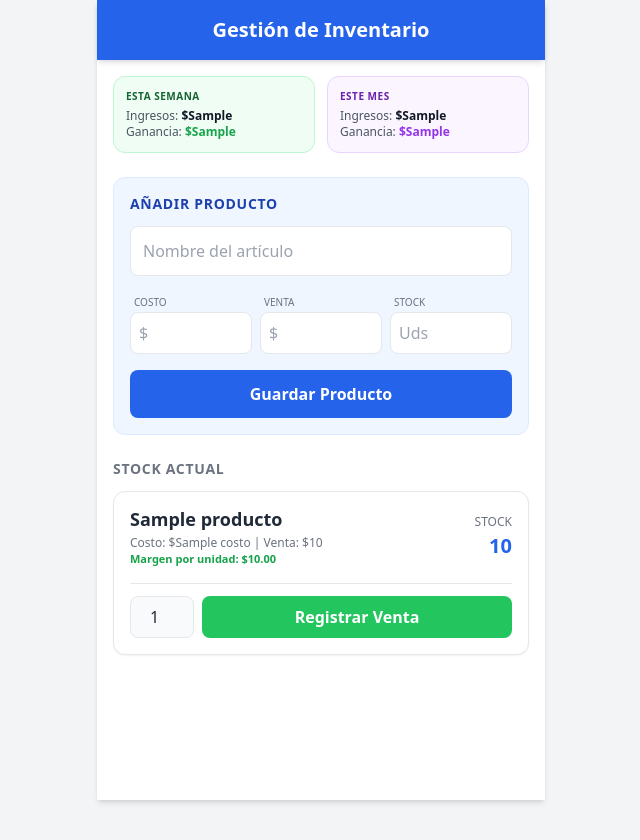
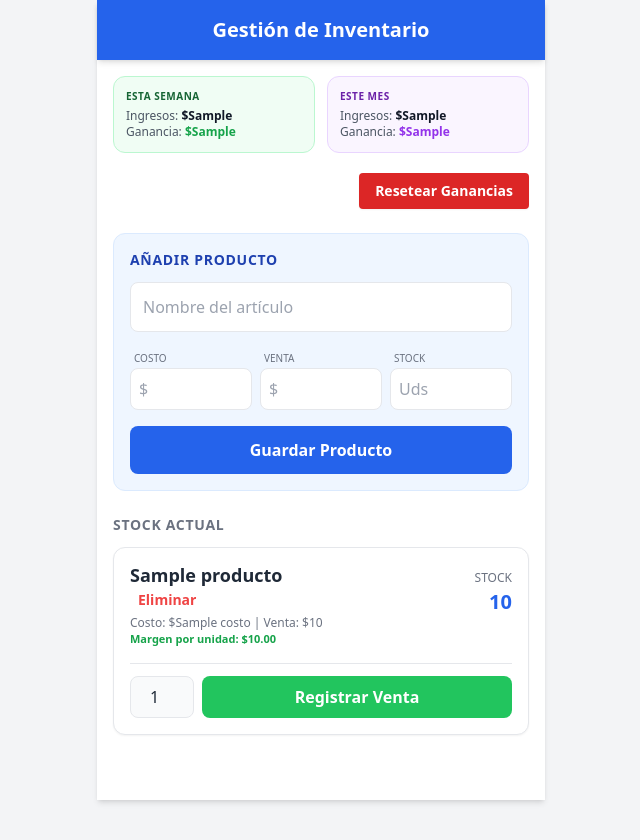
Before and after one commit to candelaluque/app_stock, a FastAPI app: template app/templates/index.html in a window 1280 px wide. Shown: the whole page, without its empty margins (319-959 px from the left). Run offline with FastAPI, Linux system fonts and the light colour scheme; the template is opened without the code that fills it: most values are stand-ins (such as "Sample title", 1, 10 or a date in 2020); parts of the project's set-up code (start-up, migrations or seed data) failed here and were passed over; some libraries are stand-ins or nearby versions.

Commit message:
eliminar productos

```diff
--- a/app/main.py
+++ b/app/main.py
@@ -98,3 +98,23 @@ def vender_producto(
         db.commit()
 
     return RedirectResponse(url="/", status_code=303)
+@app.post("/eliminar_producto")
+def eliminar_producto(
+    producto_id: int = Form(...),
+    db: Session = Depends(get_db),
+    usuario: str = Depends(verificar_usuario)
+):
+    producto = db.query(models.Producto).filter(models.Producto.id == producto_id).first()
+    if producto:
+        db.delete(producto)
+        db.commit()
+    return RedirectResponse(url="/", status_code=303)
+
+@app.post("/resetear_ventas")
+def resetear_ventas(
+    db: Session = Depends(get_db),
+    usuario: str = Depends(verificar_usuario)
+):
+    db.query(models.Venta).delete()
+    db.commit()
+    return RedirectResponse(url="/", status_code=303)
--- a/app/templates/index.html
+++ b/app/templates/index.html
@@ -25,10 +25,20 @@
         <p class="text-xs text-gray-600 mt-1">Ingresos: <span class="font-bold text-gray-900">${{ ventas_semana }}</span></p>
         <p class="text-xs text-gray-600">Ganancia: <span class="font-bold text-green-600">${{ ganancia_semana }}</span></p>
     </div>
+
+    <!-- Tarjeta Este Mes -->
     <div class="p-3 bg-purple-50 rounded-xl border border-purple-200">
         <h3 class="text-[10px] font-bold text-purple-800 uppercase tracking-wider">Este Mes</h3>
         <p class="text-xs text-gray-600 mt-1">Ingresos: <span class="font-bold text-gray-900">${{ ventas_mes }}</span></p>
         <p class="text-xs text-gray-600">Ganancia: <span class="font-bold text-purple-600">${{ ganancia_mes }}</span></p>
+    </div>
+
+    <div class="col-span-2 mt-2 flex justify-end">
+        <form action="/resetear_ventas" method="post">
+            <button type="submit" class="bg-red-600 hover:bg-red-700 text-white font-bold py-2 px-4 rounded text-sm shadow-sm" onclick="return confirm('¿Estás segura de borrar todo el historial de ventas? Esto dejará las ganancias en $0.');">
+                Resetear Ganancias
+            </button>
+        </form>
     </div>
 </div>
 
@@ -66,6 +76,12 @@
                         <div class="flex justify-between items-start">
                             <div>
                                 <p class="font-bold text-lg leading-tight">{{ p.nombre }}</p>
+                                <form action="/eliminar_producto" method="post" class="inline-block ml-2">
+                                <input type="hidden" name="producto_id" value="{{ p.id }}">
+                                <button type="submit" class="text-sm text-red-500 hover:text-red-700 font-bold" onclick="return confirm('¿Seguro que quieres eliminar este producto?');">
+                                    Eliminar
+    </button>
+</form>
                                 <p class="text-xs text-gray-500 mt-1">Costo: ${{ p.costo }} | Venta: ${{ p.precio }}</p>
                                 <p class="text-[11px] font-semibold text-green-600">Margen por unidad: ${{ "%.2f"|format(p.precio - p.costo) }}</p>
                             </div>
```
Lines whose indentation alone changed are shown as unchanged.
